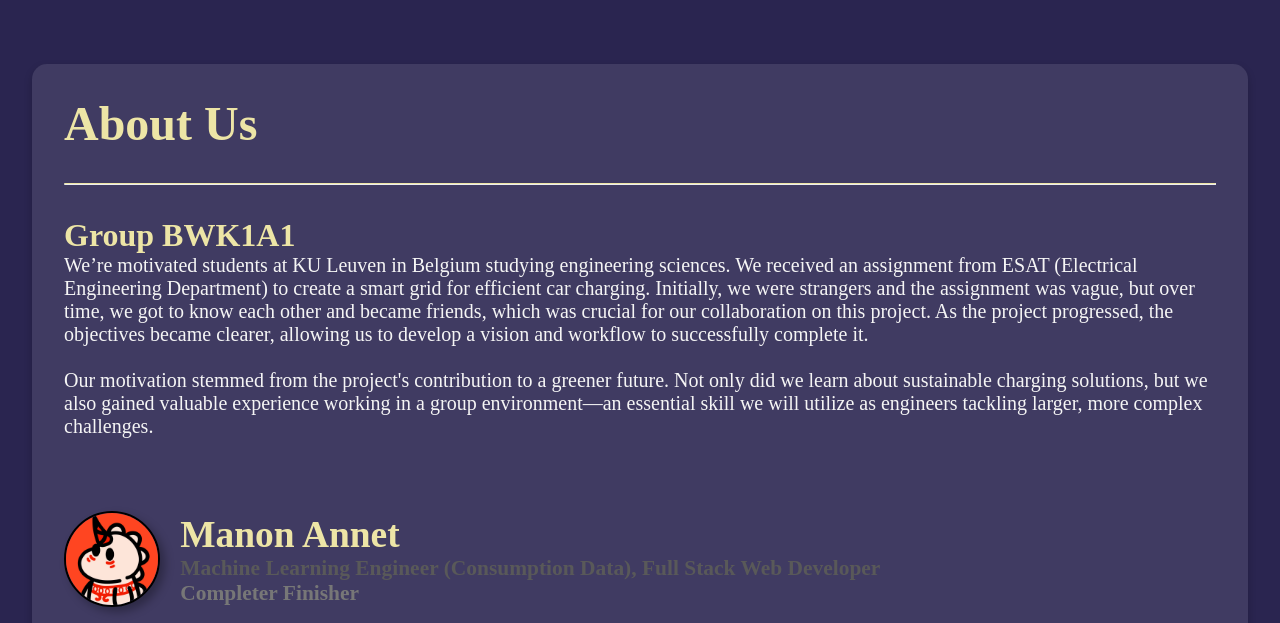
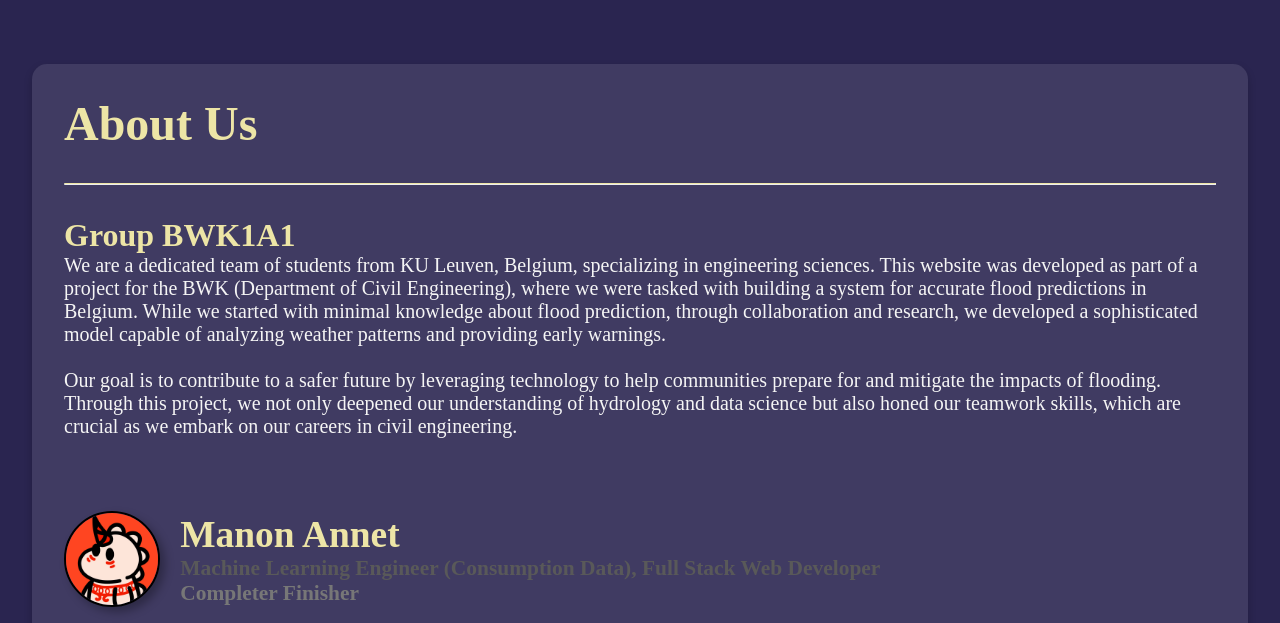
Before and after one commit to Toon-Bervoets/FloodPredict, a Flask app: page /about-us in a window 1280 px wide. Shown: the part 69-692 px from the top of the page. Run offline with Flask 3, Linux system fonts and the light colour scheme.

Commit message:
about_us page 2.0

```diff
--- a/templates/about_us.html
+++ b/templates/about_us.html
@@ -8,9 +8,9 @@
     <hr class="jumbotron-divider">
     <h3 class="group-title">Group BWK1A1</h3>
     <p class="jumbotron-text">
-        We’re motivated students at KU Leuven in Belgium studying engineering sciences. We received an assignment from ESAT (Electrical Engineering Department) to create a smart grid for efficient car charging. Initially, we were strangers and the assignment was vague, but over time, we got to know each other and became friends, which was crucial for our collaboration on this project. As the project progressed, the objectives became clearer, allowing us to develop a vision and workflow to successfully complete it.
+        We are a dedicated team of students from KU Leuven, Belgium, specializing in engineering sciences. This website was developed as part of a project for the BWK (Department of Civil Engineering), where we were tasked with building a system for accurate flood predictions in Belgium. While we started with minimal knowledge about flood prediction, through collaboration and research, we developed a sophisticated model capable of analyzing weather patterns and providing early warnings.
         <br><br>
-        Our motivation stemmed from the project's contribution to a greener future. Not only did we learn about sustainable charging solutions, but we also gained valuable experience working in a group environment—an essential skill we will utilize as engineers tackling larger, more complex challenges.
+        Our goal is to contribute to a safer future by leveraging technology to help communities prepare for and mitigate the impacts of flooding. Through this project, we not only deepened our understanding of hydrology and data science but also honed our teamwork skills, which are crucial as we embark on our careers in civil engineering.
     </p>
     <br>
     <div class="row">
```
